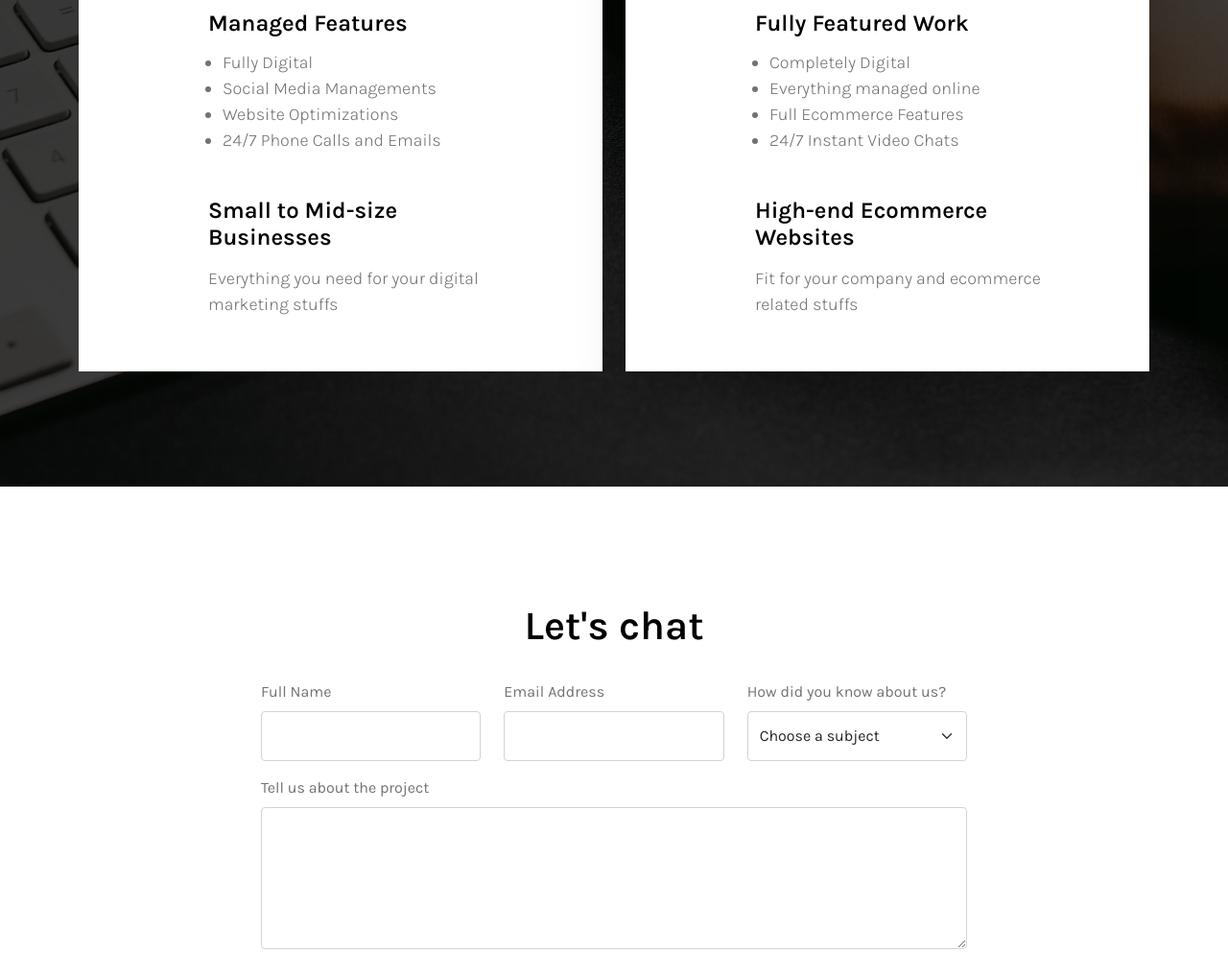
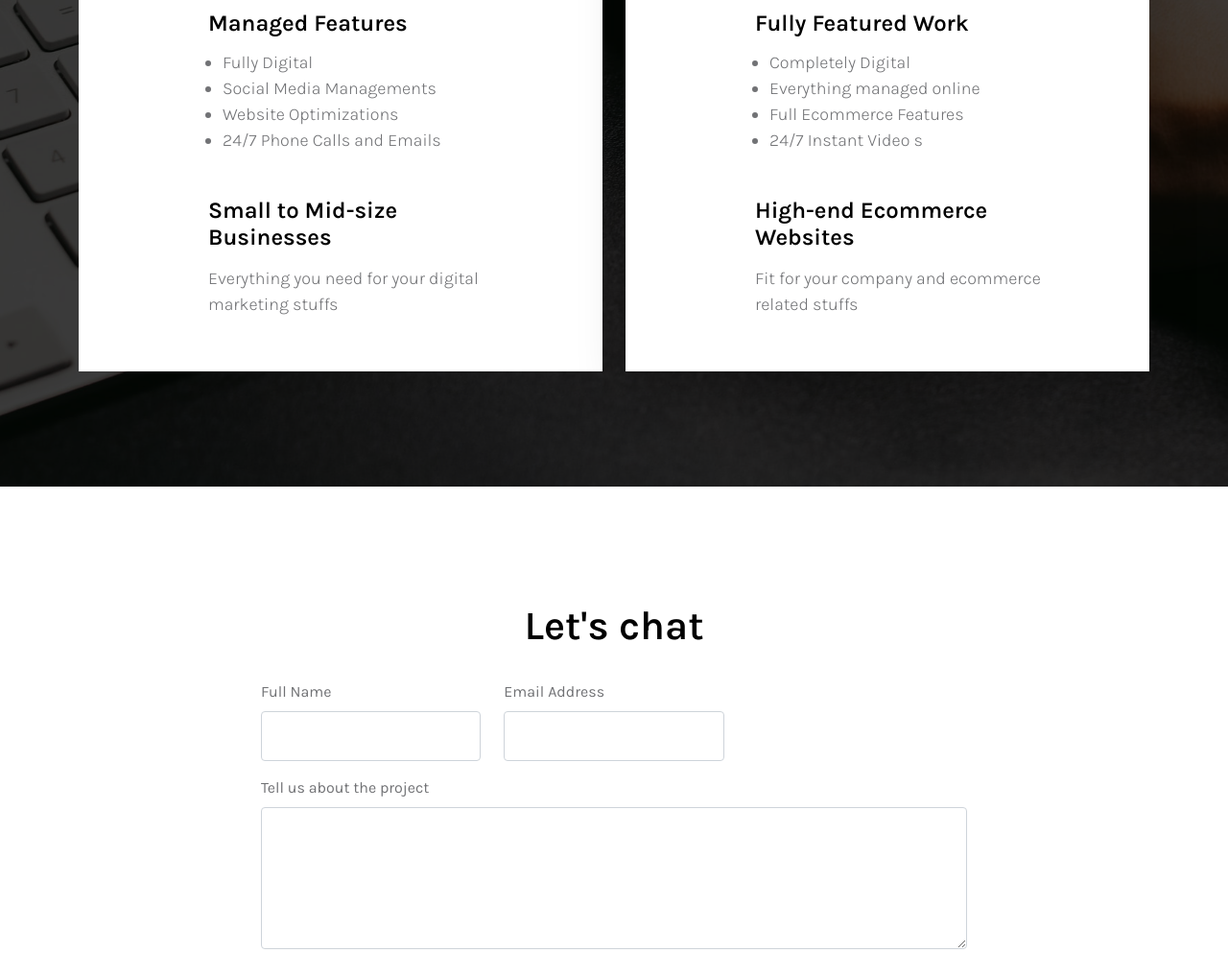
Before and after one commit to techgram-ca/techgram, a plain HTML site: page index.html in a window 1280 px wide. Shown: the part 3620-4613 px from the top of the page at 96% size. Drawn offline with Linux system fonts and the light colour scheme.

Commit message:
Update index.html - Formspree form integration

```diff
--- a/index.html
+++ b/index.html
@@ -454,7 +454,7 @@
                                         <li class="pricing-list-item">Completely Digital</li>
                                         <li class="pricing-list-item">Everything managed online</li>
                                         <li class="pricing-list-item">Full Ecommerce Features</li>
-                                        <li class="pricing-list-item">24/7 Instant Video Chats</li>
+                                        <li class="pricing-list-item">24/7 Instant Video s</li>
                                     </ul>
 
                                     <h5 class="mt-lg-5 mt-4 mb-3">High-end Ecommerce Websites</h5>
@@ -476,7 +476,7 @@
                         <div class="col-lg-8 col-md-10 col-12 mx-auto">
                             <h2 class="mb-4 text-center">Let's chat</h2>
 
-                            <form class="custom-form" role="form" action="" method="post">
+                            <form class="custom-form" role="form" action="https://formspree.io/f/mvgaypvv" method="post">
                                 <div class="row">
                                     <div class="col-lg-4 col-md-6 col-12 my-2">
                                         <label class="mb-2" for="name">Full Name</label>
@@ -490,16 +490,16 @@
                                         <input type="email" name="email" id="email" pattern="[^ @]*@[^ @]*" class="form-control" required="">
                                     </div>
 
-                                    <div class="col-lg-4 col-md-6 col-12 my-2">
-                                        <label class="mb-2" for="subject">How did you know about us?</label>
+                                     <!-- <div class="col-lg-4 col-md-6 col-12 my-2"> -->
+                                        <!-- <label class="mb-2" for="subject">How did you know about us?</label> -->
 
-                                        <select class="form-select form-control" name="subject" id="subject">
-                                            <option selected="">Choose a subject</option>
-                                            <option value="web+search">Website Searches</option>
-                                            <option value="social+media">Social Media</option>
-                                            <option value="others">Others</option>
-                                        </select>
-                                    </div>
+                                        <!-- <select class="form-select form-control" name="subject" id="subject"> -->
+                                            <!-- <option selected="">Choose a subject</option> -->
+                                            <!-- <option value="web+search">Website Searches</option> -->
+                                            <!-- <option value="social+media">Social Media</option> -->
+                                            <!-- <option value="others">Others</option> -->
+                                        <!-- </select> -->
+                                    <!-- </div> -->
 
                                     <div class="col-12 my-2">
                                         <label class="mb-2" for="message">Tell us about the project</label>
```
